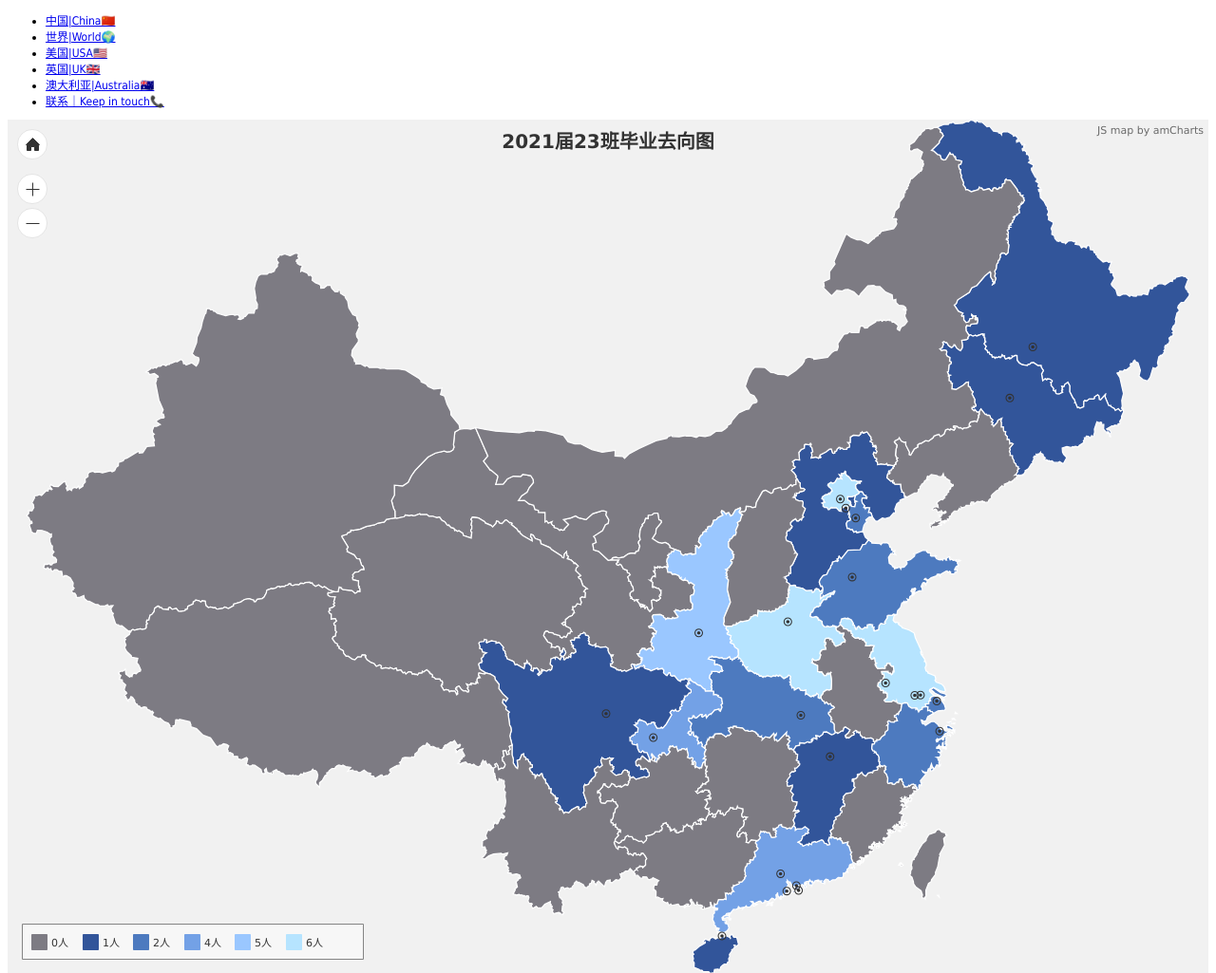
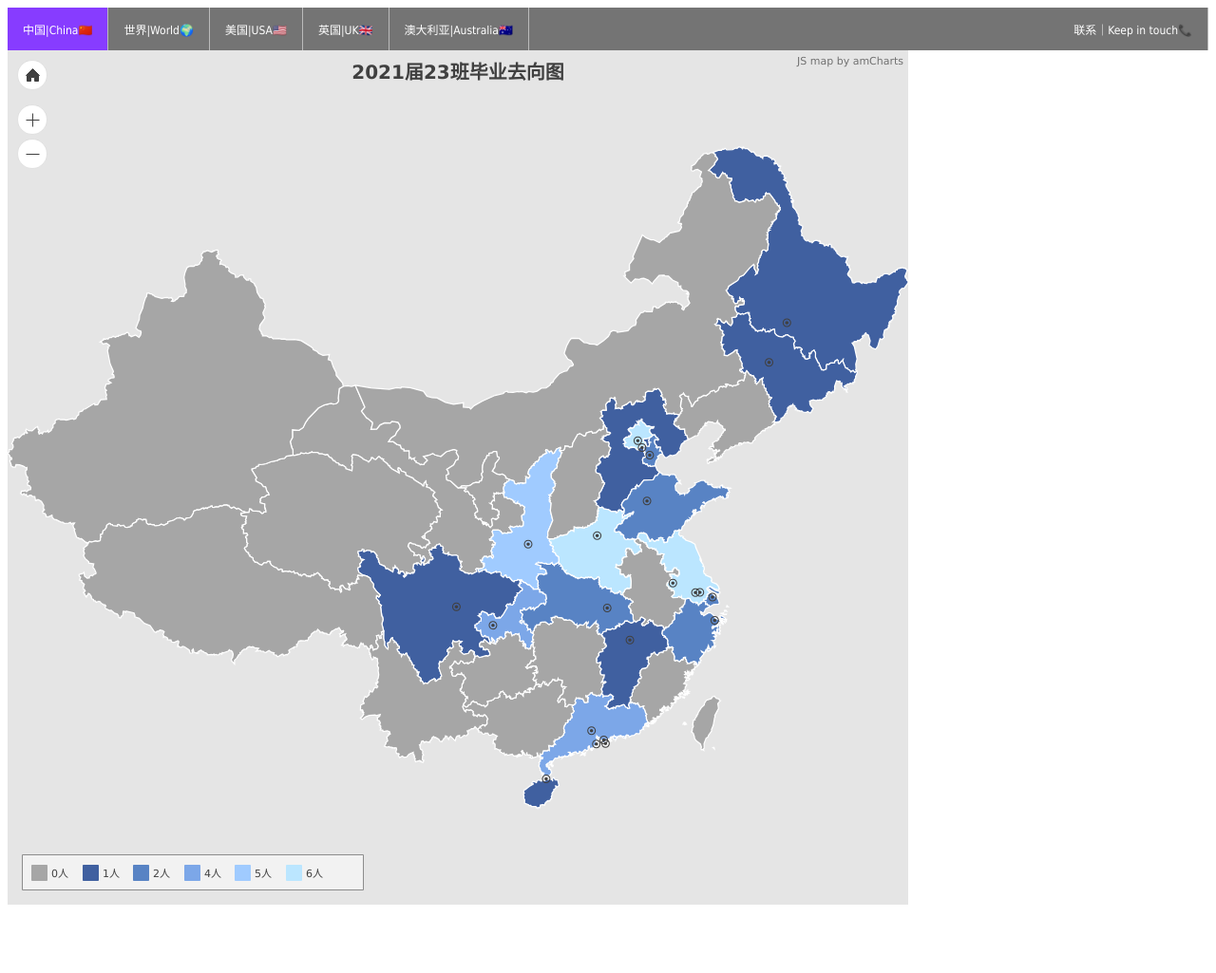
Before and after one commit to tonysyz/Graduation10111, a plain HTML site: page index.html in a window 1280 px wide. Shown: the top 1025 px of the page at 95% size. After the commit the page ends 961 px from the top, so only its background shows below. Drawn offline with Linux system fonts and the light colour scheme.

Commit message:
update navigation bar

```diff
--- a/css/style.css
+++ b/css/style.css
@@ -9,23 +9,42 @@ a:visited {color:#84c4e2;}
 a:hover {color: #cd82ad;}
 a:active {color: #84c4e2;} */
 
-.navigation ul {
+#navigation ul {
 	list-style-type: none;
 	margin: 0;
 	padding: 0;
 	overflow: hidden;
-	background-color: #333;
+	background-color: rgb(116, 116, 116);
+	position:sticky;
+	top:0;
+	width:100%;
 }
 
-.navigation li {
+#navigation li {
 	float:left;
+	border-right: 1px solid #bbb;
 	display: inline;
 }
 
-.navigation li a{
+#navigation li a {
 	display: block;
 	color: white;
 	text-align: center;
 	padding: 14px 16px;
 	text-decoration: none;
 }
+
+#navigation li a:hover {
+	background-color: rgb(0, 100, 167);
+}
+
+.active {
+	background-color: #873cff;
+}
+
+#mapdivChina {
+	width:75%;
+	background-color:#DDDDDD;
+	height:900px;
+	opacity:75%
+}
--- a/index.html
+++ b/index.html
@@ -36,8 +36,8 @@
                     balloonText: "[[title]]：[[customData]]",
 					outlineThickness:1.25,
                     autoZoom:true,
-                    selectedColor: "#CC04FF",
-                    unlistedAreasColor: "#DDDDDD",
+                    selectedColor: "#FF841A",
+                    unlistedAreasColor: "#888888",
 				};
 
                 var dataProvider = {
@@ -75,7 +75,7 @@
                     {
                         title: "安徽",
                         id: 'CN-34',
-                        color: "#5D5B65",
+                        color: "#888888",
                         customData: "0人",
                         groupId: "0"
                     },
@@ -89,7 +89,7 @@
                     {
                         title: "福建",
                         id: 'CN-35',
-                        color: "#5D5B65",
+                        color: "#888888",
                         customData: "0人",
                         groupId: "0"
                     },
@@ -117,28 +117,28 @@
                     {
                         title: "甘肃",
                         id: 'CN-62',
-                        color: "#5D5B65",
+                        color: "#888888",
                         customData: "0人",
                         groupId: "0"
                     },
                     {
                         title: "广西",
                         id: 'CN-45',
-                        color: "#5D5B65",
+                        color: "#888888",
                         customData: "0人",
                         groupId: "0"
                     },
                     {
                         title: "贵州",
                         id: 'CN-52',
-                        color: "#5D5B65",
+                        color: "#888888",
                         customData: "0人",
                         groupId: "0"
                     },
                     {
                         title: "湖南",
                         id: 'CN-43',
-                        color: "#5D5B65",
+                        color: "#888888",
                         customData: "0人",
                         groupId: "0"
                     },
@@ -194,35 +194,35 @@
                     {
                         title: "辽宁",
                         id: 'CN-21',
-                        color: "#5D5B65",
+                        color: "#888888",
                         customData: "0人",
                         groupId: "0"
                     },
                     {
                         title: "澳门",
                         id: 'CN-92',
-                        color: "#5D5B65",
+                        color: "#888888",
                         customData: "0人",
                         groupId: "0"
                     },
                     {
                         title: "内蒙古",
                         id: 'CN-15',
-                        color: "#5D5B65",
+                        color: "#888888",
                         customData: "0人",
                         groupId: "0"
                     },
                     {
                         title: "宁夏",
                         id: 'CN-64',
-                        color: "#5D5B65",
+                        color: "#888888",
                         customData: "0人",
                         groupId: "0"
                     },
                     {
                         title: "青海",
                         id: 'CN-63',
-                        color: "#5D5B65",
+                        color: "#888888",
                         customData: "0人",
                         groupId: "0"
                     },
@@ -257,21 +257,21 @@
                     {
                         title: "台湾",
                         id: 'CN-71',
-                        color: "#5D5B65",
+                        color: "#888888",
                         customData: "0人",
                         groupId: "0"
                     },
                     {
                         title: "新疆",
                         id: 'CN-65',
-                        color: "#5D5B65",
+                        color: "#888888",
                         customData: "0人",
                         groupId: "0"
                     },
                     {
                         title: "云南",
                         id: 'CN-53',
-                        color: "#5D5B65",
+                        color: "#888888",
                         customData: "0人",
                         groupId: "0"
                     },
@@ -299,14 +299,14 @@
                     {
                         title: "西藏",
                         id: 'CN-54',
-                        color: "#5D5B65",
+                        color: "#888888",
                         customData: "0人",
                         groupId: "0"
                     },
                     {
                         title: "山西",
                         id: 'CN-14',
-                        color: "#5D5B65",
+                        color: "#888888",
                         customData: "0人",
                         groupId: "0"
                     },
@@ -325,7 +325,7 @@
 			        data: [
 			        {
 			            title: "0人", // custom text here
-			            color: "#5D5B65",
+			            color: "#888888",
                     },
 			        {
 			            title: "1人", // custom text here
@@ -366,14 +366,14 @@
     </head>
 
     <body>
-        <!-- <div id="listdiv" style="width:300px; overflow:auto; height:300px; float:left; background-color:#EEEEEE;"></div> -->
+        <!-- <div id="listdiv" style="width:300px; overflow:auto; height:300px; float:left; background-color:#999999;"></div> -->
         <div id="title">
 
         </div>
         <div id="navigation">
             <ul>
                 <li class='list'>
-                    <a href='./index.html'>
+                    <a href='./index.html' class="active">
                         <span class="icon">
 
                         </span>
@@ -422,7 +422,7 @@
                         </span>
                     </a>
                 </li>
-                <li class='list'>
+                <li class='list' style="float:right">
                     <a href="./html/contact.html">
                         <span class="icon">
 
@@ -434,7 +434,7 @@
                 </li>
             </ul>
         </div>
-        <div id="mapdivChina" style="width:100%; background-color:#EEEEEE; height: 900px; opacity:80%"></div>
+        <div id="mapdivChina"></div>
     </body>
 
 </html>
```
Also changed, not shown: src/wa2.jpeg (added), 2 other files.
